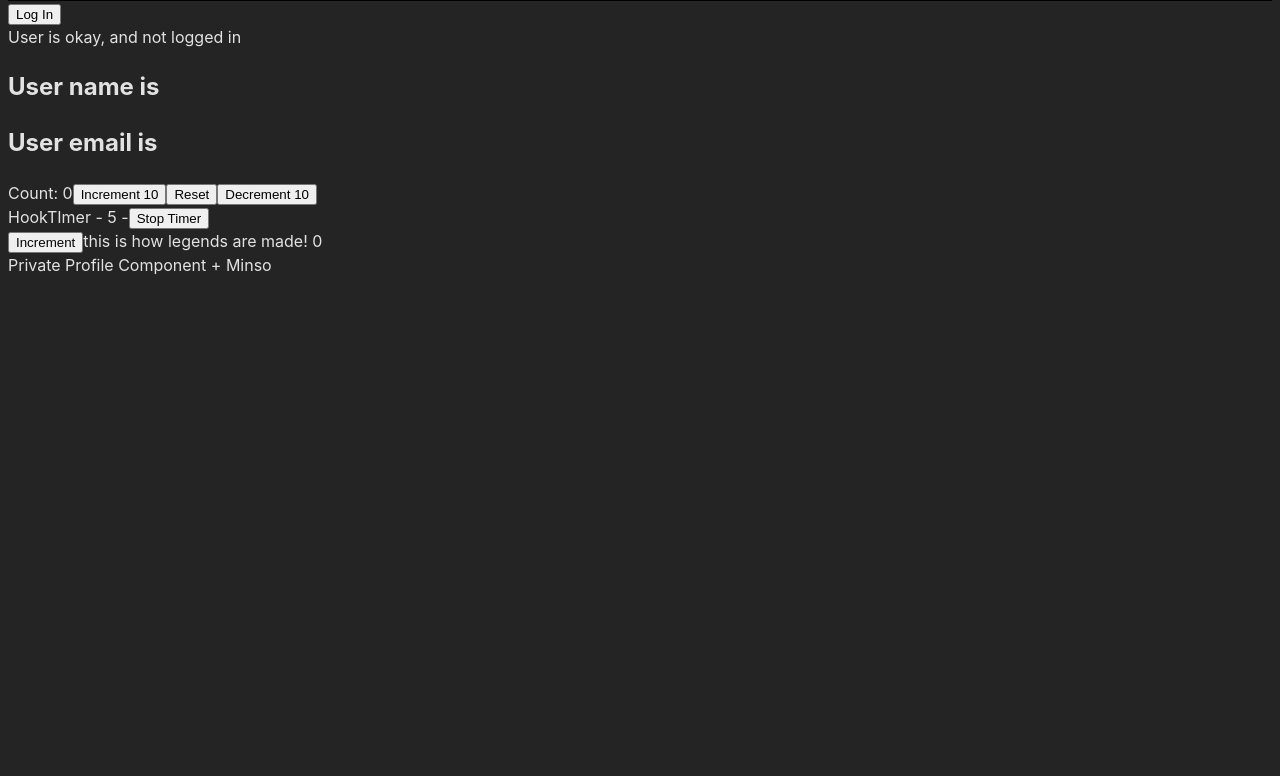
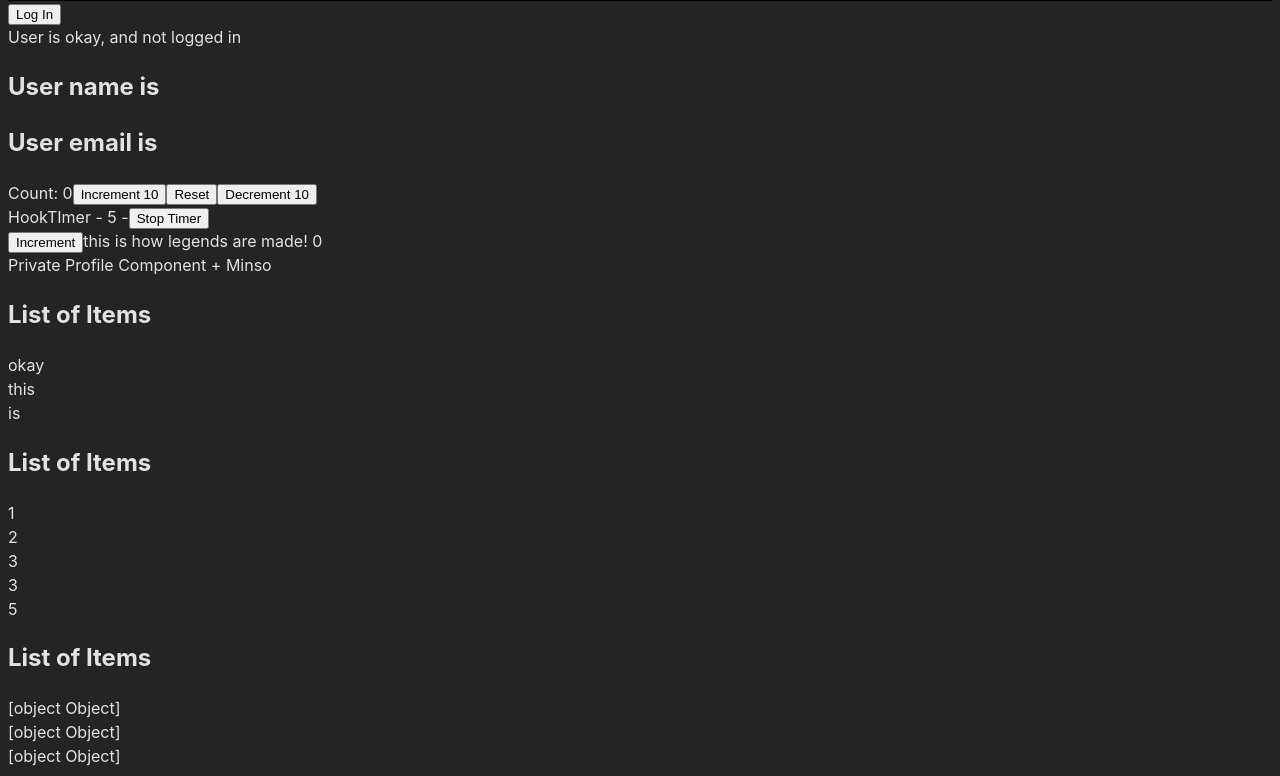
Before and after one commit to DIFU-N/react-typescript, a React (Vite) app: page / in a window 1280 px wide. Shown: the part 532-1308 px from the top of the page. Before the commit the page ends 817 px from the top, so only its background shows below. Built offline with nearby package versions, Linux system fonts and the light colour scheme.

Commit message:
generic type in Tscript

```diff
--- a/src/App.tsx
+++ b/src/App.tsx
@@ -13,6 +13,7 @@
 import { MutableRef } from "./components/ref/MutableRef"
 import { Counter } from "./components/state/Counter"
 import { LoggedIn } from "./components/state/LoggedIn"
+import { List } from "./generics/List"
 
 function App() {
   const personName = {
@@ -53,6 +54,20 @@
       <MutableRef />
       <ClassCounter message="this is how legends are made!" />
       <Private isLoggedIn={true} Component={Public} />
+      <List items={['okay', 'this', 'is']} onClick={(item) => console.log(item)} />
+      {/* in a situation where you want to pass any type of array as a prop , this would not work */}
+      {/* this is where generic types are introduced */}
+      <List items={[1,2,3,3,5]} onClick={(item) => console.log(item)} />
+      <List items={[{
+        name: 'asko',
+        age: 12
+      }, {
+        name: 'asxx',
+        age: 22
+      }, {
+        name: 'minl',
+        age: 39
+      }]} onClick={(item) => console.log(item)} />
     </div>
   )
 }
--- /dev/null
+++ b/src/generics/List.tsx
@@ -0,0 +1,21 @@
+// using generic type T
+
+type ListProps<T> = {
+    items: T[],
+    onClick: (value: T) => void
+}
+
+export const List = <T extends {}>({items, onClick}: ListProps<T>) => {
+    return(
+        <div>
+            <h2>List of Items</h2>
+            {items.map((item, index) => {
+                return (
+                    <div key={index} onClick={() => onClick(item)}>
+                        {item.toString()}
+                    </div>
+                )
+            })}
+        </div>
+    )
+}
```
